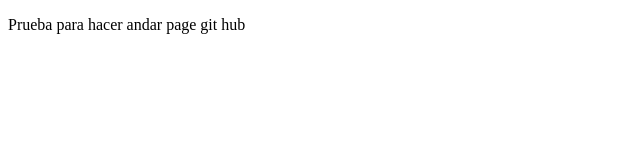
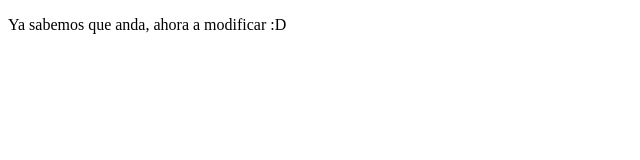
Before and after one commit to syncev/syncev.github.io, a plain HTML site: page index.html in a window 1280 px wide. Shown: the full height of the page, 0-640 px from the left. Drawn offline with Linux system fonts and the light colour scheme.

Commit message:
primer cambio

```diff
--- a/index.html
+++ b/index.html
@@ -7,6 +7,6 @@
     <title>PaginaGit</title>
 </head>
 <body>
-    <p>Prueba para hacer andar page git hub</p>
+    <p>Ya sabemos que anda, ahora a modificar :D</p>
 </body>
 </html>
```
